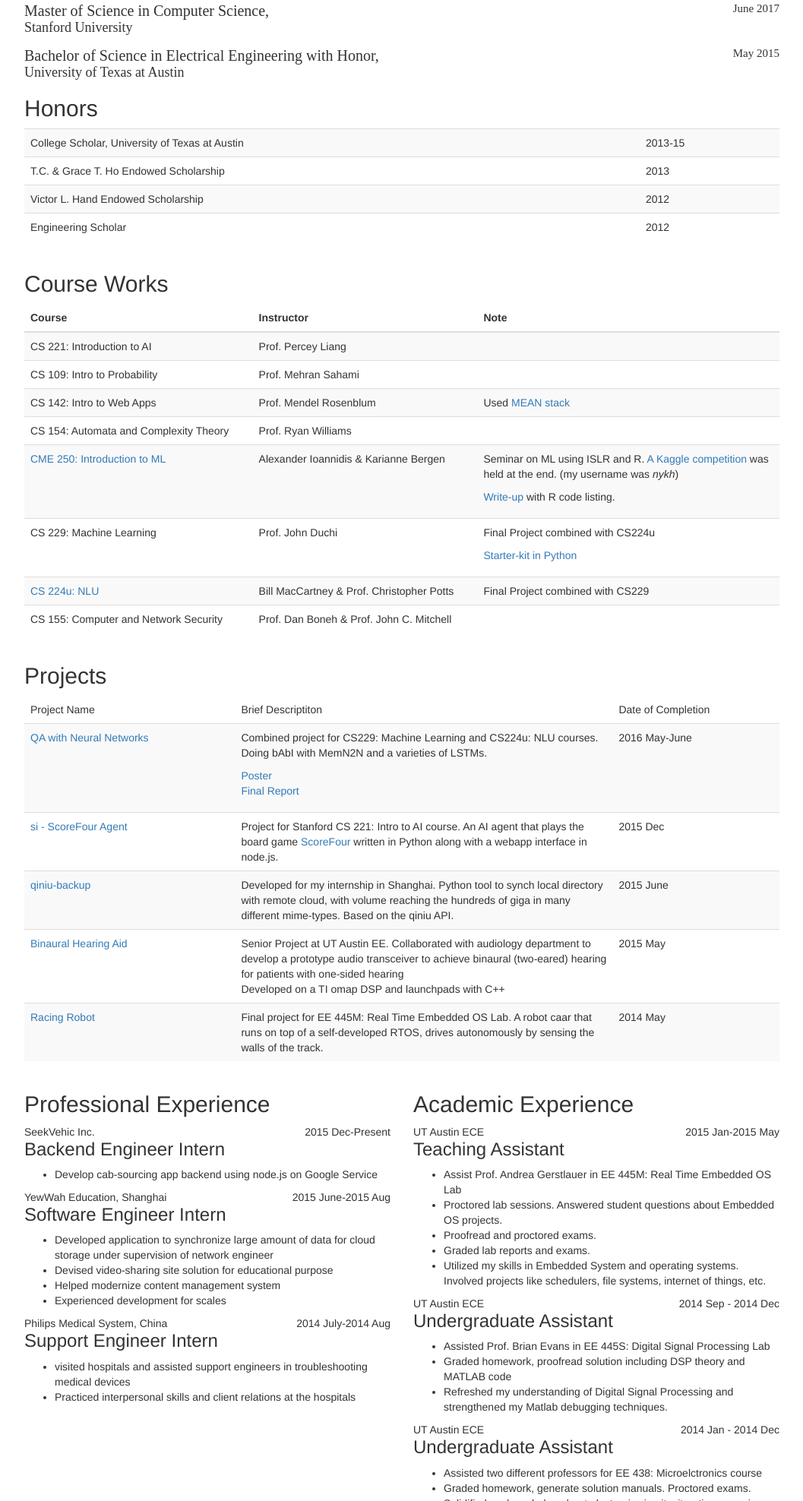
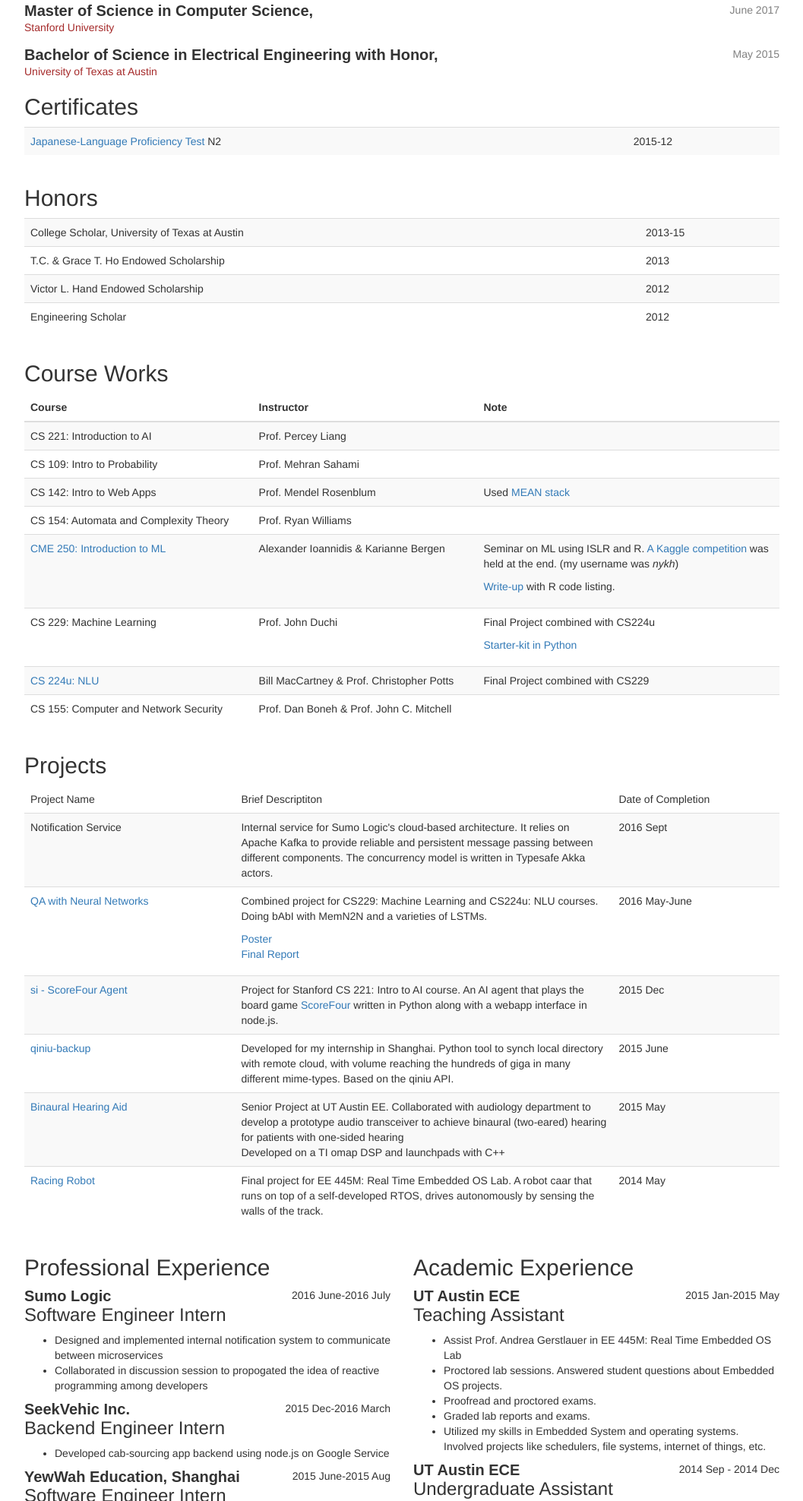
Before and after one commit to nykh/portfolio, a website: page cv.html in a window 1280 px wide. Shown: the part 245-2221 px from the top of the page at 76% size, without its empty margins (111-1168 px from the left). Drawn offline with nearby package versions, Linux system fonts and the light colour scheme.

Commit message:
Add sumo logic job description and project; fix broken link; change css format

```diff
--- a/css/cv.css
+++ b/css/cv.css
@@ -17,12 +17,15 @@
 
 /* degree format */
 .edu-program { margin-top: 1.5rem; }
-.edu-degree { font: 20px bold sans-serif; }
-.edu-grad-date { font: 15px oblique grey; }
-.edu-institution { font: 18px bold brown; }
+.edu-degree { font: bold 20px sans-serif; }
+.edu-grad-date { font: oblique 15px; color: grey; }
+.edu-institution { font: bold 18px; color: brown; }
 
 .exp-job h3 {
     margin-top: 0px;
+}
+.exp-job-org {
+    font: bold 20px sans-serif;
 }
 
 .footer {
--- a/cv.html
+++ b/cv.html
@@ -47,7 +47,21 @@
         </div>
     </section>
 
-    <section id="skills">
+    <!--<section id="skills">
+    </section>-->
+
+    <section id="certificate">
+        <div class="container">
+            <h2>Certificates</h2>
+            <table class="table table-striped">
+                <tbody>
+                    <tr>
+                        <td><a href="https://en.wikipedia.org/wiki/Japanese-Language_Proficiency_Test">Japanese-Language Proficiency Test</a> N2</td>
+                        <td>2015-12</td>
+                    </tr>
+                </tbody>
+            </table>
+        </div>
     </section>
 
     <section id="honors">
@@ -130,7 +144,7 @@
                   Final Project combined with CS224u
                 </p>
                 <p>
-                  <a href="#">Starter-kit in Python</a>
+                  <a href="https://github.com/nykh/CS229-python-kit">Starter-kit in Python</a>
                 </p>
               </td>
             </tr>
@@ -166,6 +180,13 @@
                     </tr>
                 </thead>
                 <tbody>
+                    <tr>
+                        <td>Notification Service</td>
+                        <td>Internal service for Sumo Logic's cloud-based architecture. It relies on Apache Kafka to provide reliable and persistent
+                            message passing between different components. The concurrency model is written in Typesafe Akka actors.</td>
+                        <td>2016 Sept <ongoing></ongoing></td>
+                    </tr>
+
                     <tr>
                         <td><a href="https://github.com/tyeah/NeuralCraft/tree/master/QA">QA with Neural Networks</a></td>
                         <td><p>Combined project for <span class="course">CS229: Machine Learning</span> and <span class="course">CS224u: NLU</span> courses. Doing bAbI with MemN2N and a varieties of LSTMs.</p>
@@ -208,11 +229,21 @@
                 <div id="professional-experience" class="col-md-6">
                     <h2>Professional Experience</h2>
                     <section class="exp-job">
+                        <span class="exp-job-org">Sumo Logic</span>
+                        <span class="exp-job-duration pull-right">2016 June-2016 July</span>
+                        <h3>Software Engineer Intern</h3>
+                        <ul>
+                            <li>Designed and implemented internal notification system to communicate between microservices</li>
+                            <li>Collaborated in discussion session to propogated the idea of reactive programming among developers</li>
+                        </ul>
+                    </section>
+
+                    <section class="exp-job">
                         <span class="exp-job-org">SeekVehic Inc.</span>
-                        <span class="exp-job-duration pull-right">2015 Dec-Present</span>
+                        <span class="exp-job-duration pull-right">2015 Dec-2016 March</span>
                         <h3>Backend Engineer Intern</h3>
                         <ul>
-                            <li>Develop cab-sourcing app backend using node.js on Google Service</li>
+                            <li>Developed cab-sourcing app backend using node.js on Google Service</li>
                         </ul>
                     </section>
 
@@ -295,7 +326,7 @@
 
     <footer class="footer">
         <div class="container">
-            <p>This CV was lasted updated on 2016/6/14</p>
+            <p>This CV was lasted updated on 2016/9/29</p>
         </div>
     </footer>
 </body>
```
